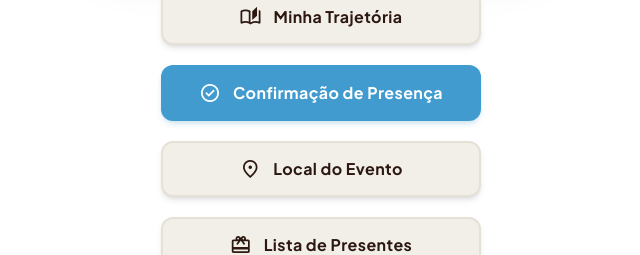
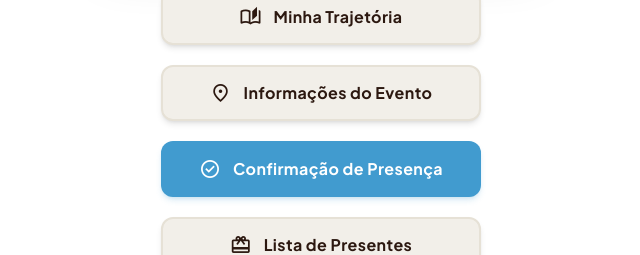
Before and after one commit to aragonp1/chadecasanova, a React (Vite) app: page / in a window 1280 px wide. Shown: the part 1134-1389 px from the top of the page, without its empty margins (319-959 px from the left). Built offline with nearby package versions, Linux system fonts and the light colour scheme; a web font is replaced by a local one.

Commit message:
Update Home.tsx

```diff
--- a/pages/Home.tsx
+++ b/pages/Home.tsx
@@ -43,8 +43,8 @@ const Home: React.FC = () => {
 
       <div className="w-full flex flex-col gap-5 items-stretch max-w-[320px] mx-auto">
         <BohoButton label="Minha Trajetória" icon="auto_stories" to="/trajetoria" />
+        <BohoButton label="Informações do Evento" icon="location_on" to="/local" />
         <BohoButton label="Confirmação de Presença" icon="check_circle" variant="primary" to="/rsvp" />
-        <BohoButton label="Local do Evento" icon="location_on" to="/local" />
         <BohoButton label="Lista de Presentes" icon="redeem" to="/presentes" />
       </div>
 
```
